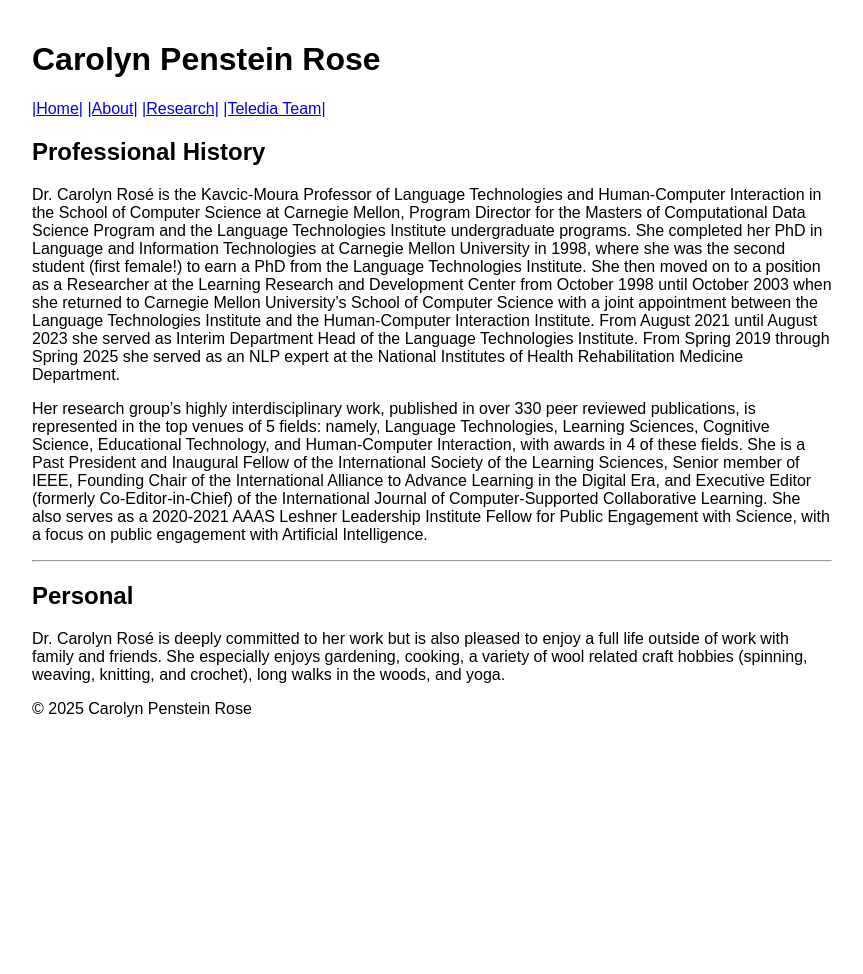
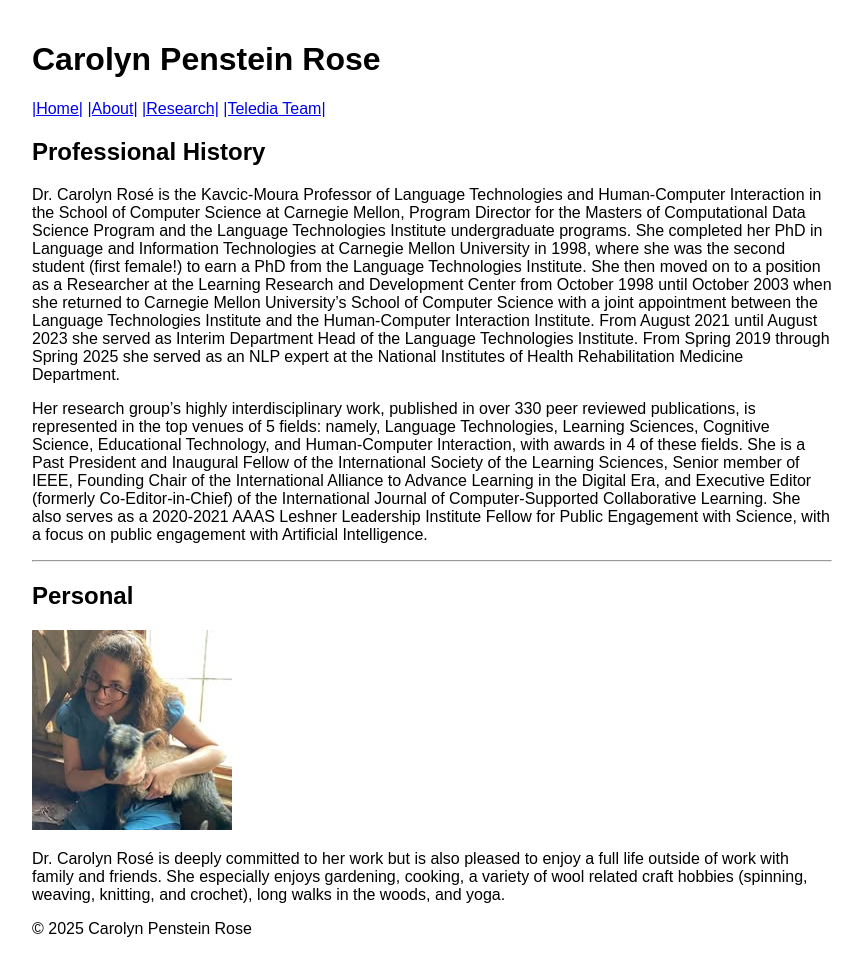
Before and after one commit to cp3a/cp3a.github.io, a Jekyll site: the page built from about/index.md, in a window 1280 px wide. Shown: the whole page, without its empty margins (208-1071 px from the left). Built offline with Jekyll 4.4.1, drawn with Linux system fonts in a browser that asks for light colours; before the commit the page ends 900 px from its top, so only the background shows below that.

Commit message:
Update index.md

```diff
--- a/about/index.md
+++ b/about/index.md
@@ -14,5 +14,6 @@ Her research group’s highly interdisciplinary work, published in over 330 peer
 ---
 
 ## Personal
+<img src="./CarolynFun.jpg" alt="Code Models" width="200">
 
 Dr. Carolyn Rosé is deeply committed to her work but is also pleased to enjoy a full life outside of work with family and friends.  She especially enjoys gardening, cooking, a variety of wool related craft hobbies (spinning, weaving, knitting, and crochet), long walks in the woods, and yoga.
```
